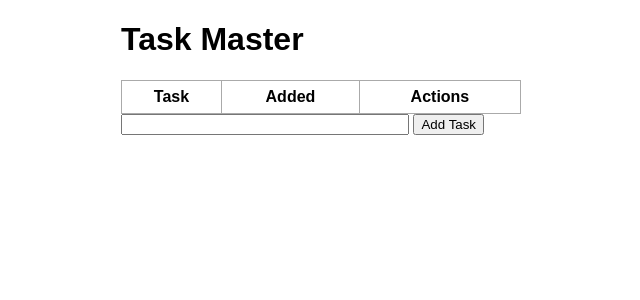
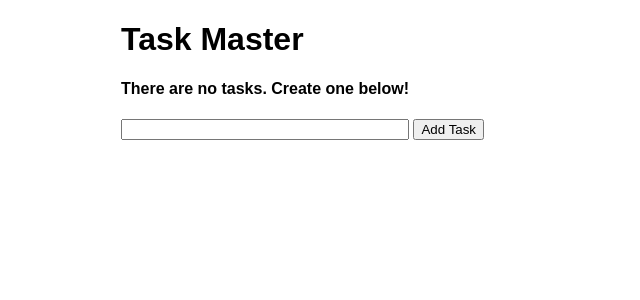
Before and after one commit to Callmejarod/Flask-Practice, a Flask app: page / in a window 1280 px wide. Shown: the top 300 px of the page, without its empty margins (319-959 px from the left). Run offline with Flask 3, Linux system fonts and the light colour scheme; lists and menus that the app fills with data are empty.

Commit message:
Delete and Update button works

```diff
--- a/app.py
+++ b/app.py
@@ -37,5 +37,31 @@ def index():
         tasks = Todo.query.order_by(Todo.date_created).all()
         return render_template('index.html', tasks=tasks)
 
+
+@app.route('/delete/<int:id>')
+def delete(id):
+    task_to_delete = Todo.query.get_or_404(id)
+
+    try:
+        db.session.delete(task_to_delete)
+        db.session.commit()
+        return redirect('/')
+    except:
+        return 'There was a problem deleting that task'
+
+@app.route('/update/<int:id>', methods=['GET', 'POST'])
+def update(id):
+    tasks = Todo.query.get_or_404(id)
+    if request.method == 'POST':
+        tasks.content = request.form['content']
+
+        try:
+            db.session.commit()
+            return redirect('/')
+        except:
+            return 'There was an issue updating your task'
+    else:
+         return render_template('update.html', tasks=tasks)
+
 if __name__ == "__main__":
     app.run(debug=True)
--- a/templates/index.html
+++ b/templates/index.html
@@ -8,7 +8,9 @@
 {% block body %}
 <div class="content">
     <h1>Task Master</h1>
-
+    {% if tasks|length < 1 %}
+    <h4>There are no tasks. Create one below!</h4>
+    {% else %}
     <table>
         <tr>
             <th>Task</th>
@@ -20,14 +22,15 @@
                     <td>{{ tasks.content }}</td>
                     <td>{{ tasks.date_created.date() }}</td>
                     <td>
-                        <a href="">Delete</a>
+                        <a href="/delete/{{ tasks.id }}">Delete</a>
                         <br>
-                        <a href="">Update</a>
+                        <a href="/update/{{ tasks.id }}">Update</a>
                     </td>
                 </tr>
         {% endfor %}
     </table>
-    <form actions="/" method="POST">
+    {% endif %}
+    <form action="/" method="POST">
         <input type="text" name="content" id="content">
         <input type="submit" value="Add Task">
 
```
Also changed, not shown: templates/update.html (added, +18 -0 lines), instance/test.db.
